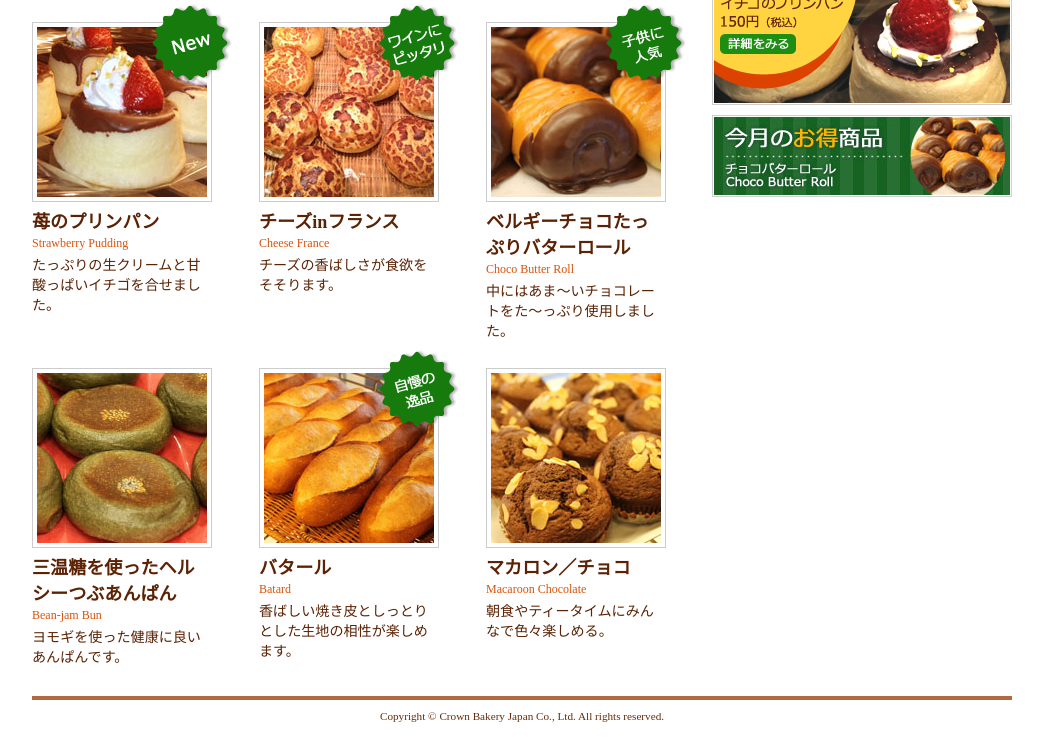
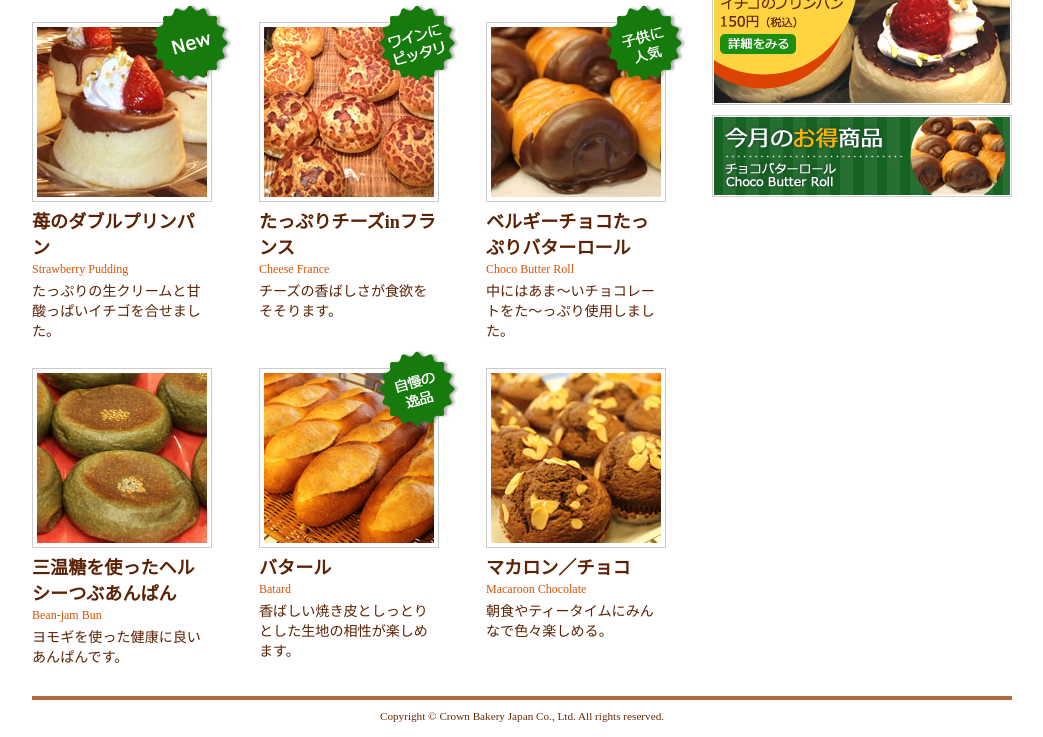
Before and after one commit to radicaldub/bakery, a plain HTML site: page products.html in a window 1280 px wide. Shown: the part 183-920 px from the top of the page, without its empty margins (118-1161 px from the left). Drawn offline with Linux system fonts and the light colour scheme.

Commit message:
商品名を再編集

```diff
--- a/products.html
+++ b/products.html
@@ -26,13 +26,13 @@
 			<div id="prodlist">
 				<ul>
 					<li><a href="item.html"><img src="images/product_01.jpg" alt="イチゴのプリンパン" /></a>
-						<p class="prod_name">苺のプリンパン</p>
+						<p class="prod_name">苺のダブルプリンパン</p>
 						<p class="prod_name_eng">Strawberry Pudding</p>
 						<p>たっぷりの生クリームと甘酸っぱいイチゴを合せました。</p>
 						<p class="label"><img src="images/badge_new.png" width="80" height="80" alt="New" /></p>
 					</li>
 					<li><a href="#"><img src="images/product_02.jpg" alt="チーズフランス" /></a>
-						<p class="prod_name">チーズinフランス</p>
+						<p class="prod_name">たっぷりチーズinフランス</p>
 						<p class="prod_name_eng">Cheese France</p>
 						<p>チーズの香ばしさが食欲をそそります。</p>
 						<p class="label"><img src="images/badge_wine.png" width="80" height="80" alt="ワインにピッタリ" /></p>
```
